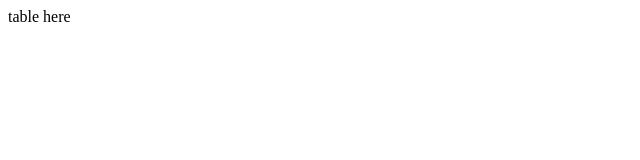
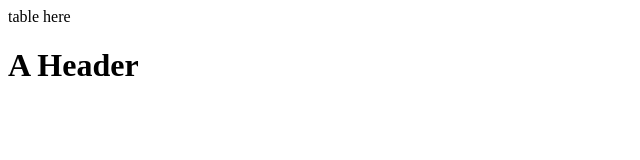
Before and after one commit to leulXllll/git-one, a plain HTML site: page index.html in a window 1280 px wide. Shown: the whole page, without its empty margins (0-640 px from the left). Drawn offline with Linux system fonts and the light colour scheme.

Commit message:
added a header

```diff
--- a/index.html
+++ b/index.html
@@ -7,5 +7,6 @@
 </head>
 <body>
     <table>table here</table>
+    <h1>A Header </h1>
 </body>
 </html>
```
